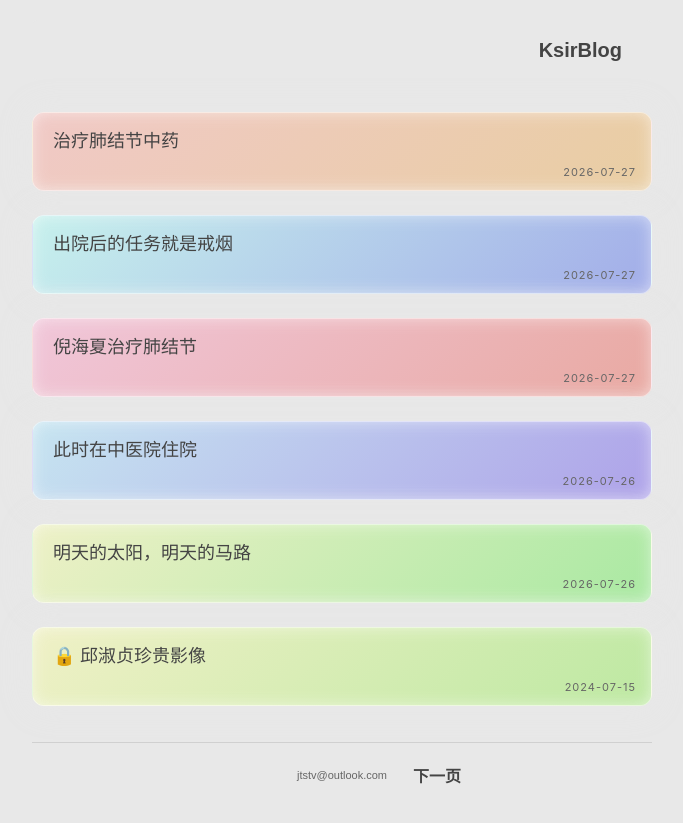
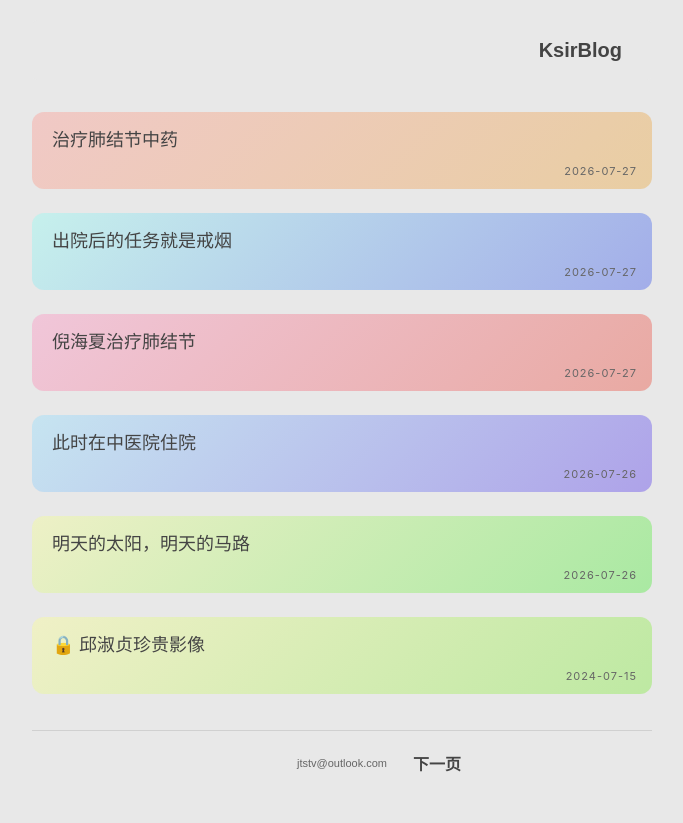
Before and after one commit to JTSTV/Jtstv.github.io, a Jekyll site: the page built from index.html, in a window 1280 px wide. Shown: the top 823 px of the page, without its empty margins (298-981 px from the left). Built offline with Jekyll 4.4.1, drawn with Linux system fonts in a browser that asks for light colours; the list of posts is cut into pages by our own code.

Commit message:
更新 index.html

```diff
--- a/index.html
+++ b/index.html
@@ -63,14 +63,9 @@ layout: null
             border-radius: 12px;
             color: #444;
 
-            /* 1. 添加半透明的白色边框，弱化与灰色背景的对比 */
-            border: 1px solid rgba(255, 255, 255, 0.6);
-
-            /* 2. 使用与背景同色的巨大模糊阴影，形成边缘光晕，彻底淡化分界线 */
-            box-shadow: 0 0 30px 5px rgba(232, 232, 232, 0.9);
-
-            /* 3. 增加极淡的内阴影，柔化卡片内部边缘 */
-            /* inset 阴影放在这里作为默认，会被JS的background覆盖，所以放在JS里动态设置 */
+            /* 彻底去除边框和阴影，使边界与 #e8e8e8 背景无缝衔接 */
+            border: none;
+            box-shadow: none;
         }
 
         .post-title a {
```
Also changed, not shown: other parts of index.html (+3 -8 lines).
